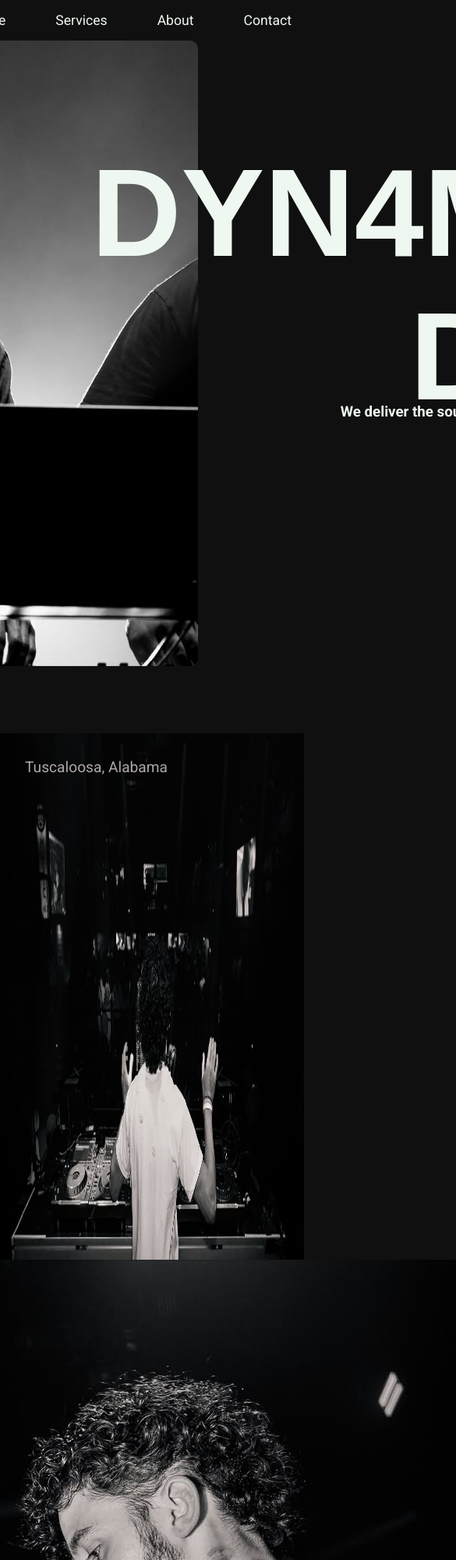
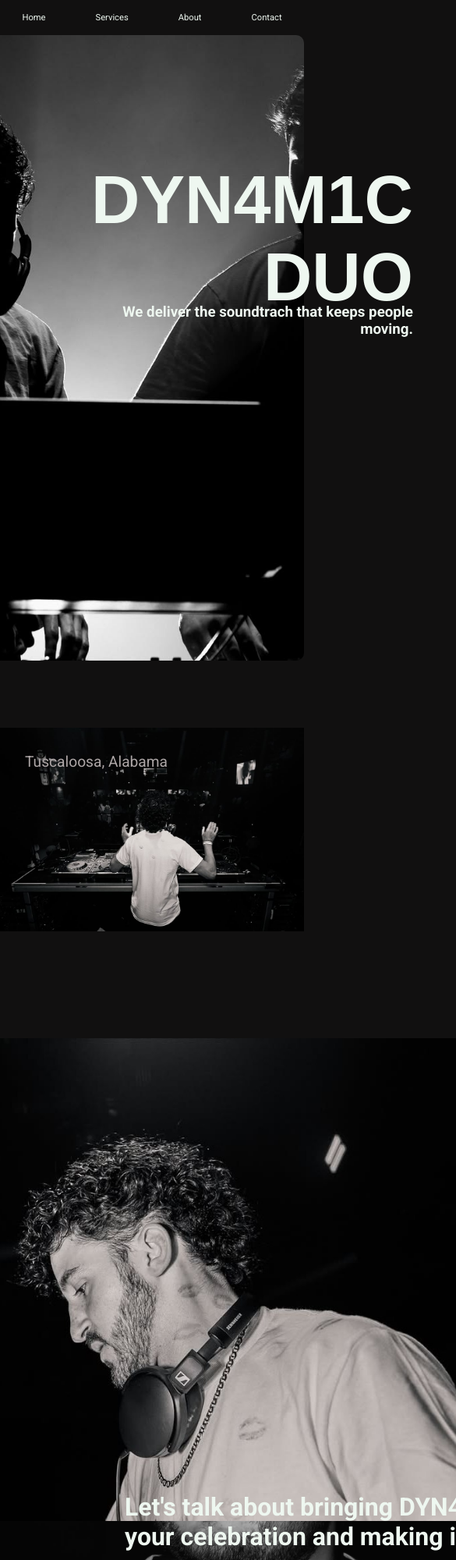
Before and after one commit to DiegoHolland/djdyn4m1cdu0, a plain HTML site: page Index.html in a window 390 px wide. Shown: the top 2000 px of the page at 78% size, 585 px wide, since content can reach past the window. Drawn offline with Linux system fonts and the light colour scheme; a web font is replaced by a local one.

Commit message:
vercion para lapop terminada.

```diff
--- a/Index.html
+++ b/Index.html
@@ -13,6 +13,7 @@
 
     <!-- CSS Stylesheet -->
     <link rel="stylesheet" href="styles.css">
+    <link rel="stylesheet" href="responsive.css">
 </head>
 <body>
     <nav>
@@ -122,7 +123,7 @@
     <footer>
         <div>
             <p>&copy; 2026 DYN4M1C DUO. All rights reserved.</p>
-            <P>Designed and programmed by Diego Holland</P>
+            <P>Designed and programmed by <a href="https://www.linkedin.com/in/diego-holland-9549a3300/" target="_blank">Diego Holland</a></P>
         </div>
     </footer>
 </body>
--- /dev/null
+++ b/responsive.css
@@ -0,0 +1,44 @@
+/* Laptop Macbook Air*/
+@media (max-width: 2560px) {
+    .heroTitle h1{
+        font-size: 7.7rem;
+    }
+    .texto1{
+        font-size: 3rem;
+    }
+    .section1Migel {
+        max-width: 40rem;
+    }
+    .section1Danny {
+        max-width: 40rem;
+    }
+    .callToActoin{
+        margin-left: 10rem;
+    }
+    .callToActoin h3 {
+        width: 40rem;
+        font-size: 2rem;
+    }
+}
+
+@media (max-width: 1024px){
+    nav{
+        font-size: 0.7rem;
+    }
+    nav ul {
+        justify-content: center;
+    }
+    hero{
+        grid-template-columns: 1fr;
+    }
+    .heroTitle h1{
+        font-size: 5.4rem;
+        margin-top: 8%;
+        margin-bottom: -1rem;
+    }
+    .section1Img{
+        max-width: 1024px;
+        width: 100%;
+        height: auto;
+    }
+}
--- a/styles.css
+++ b/styles.css
@@ -227,3 +227,7 @@ footer{
 footer div {
     margin-top: 1.5rem;
 }
+
+footer a {
+    color:#c8cddc;
+}
```
